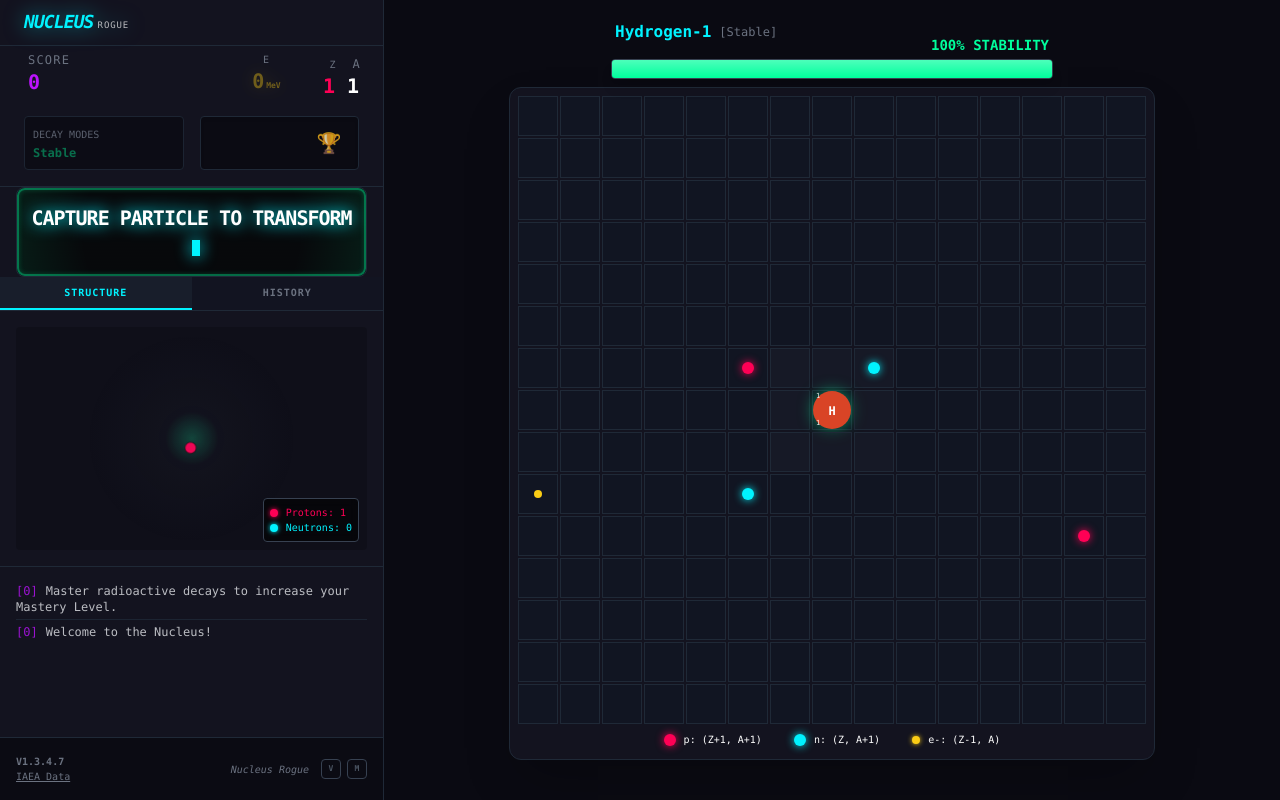
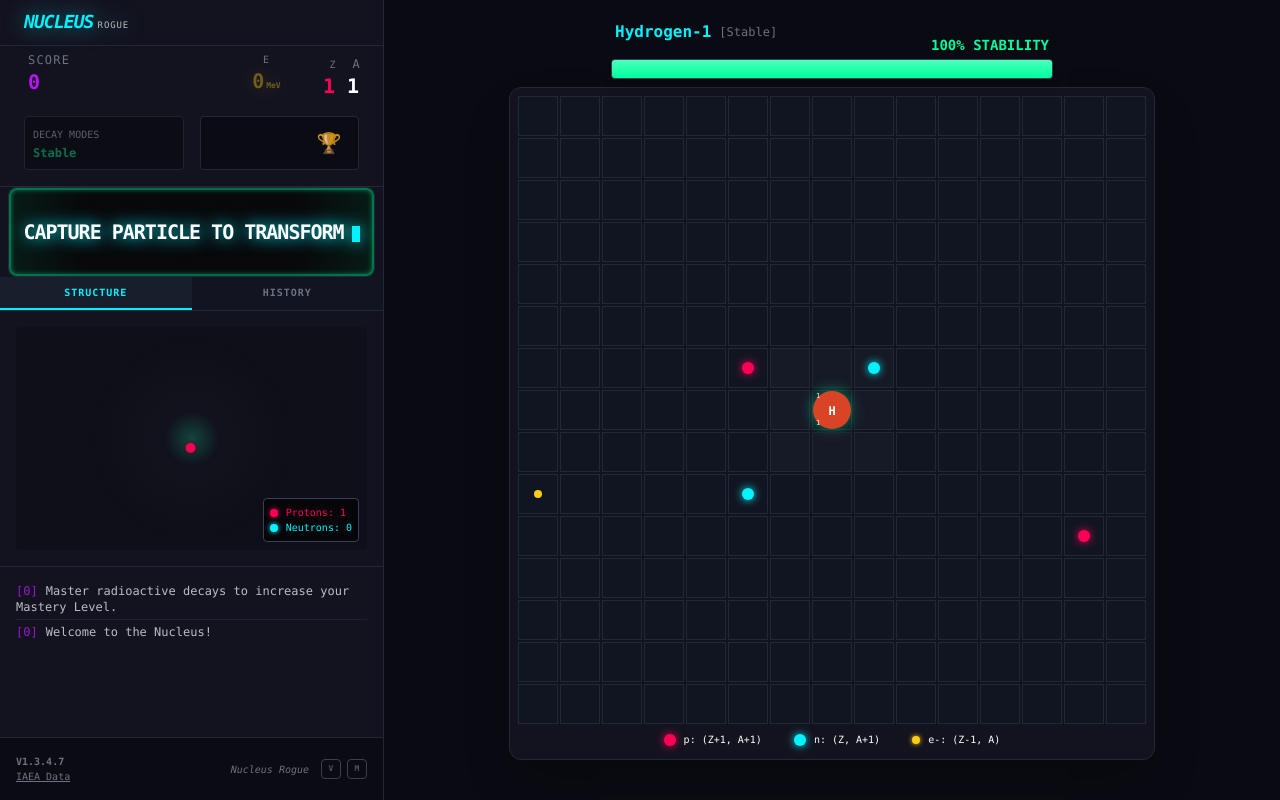
Before and after one commit to hyd3nekosuki/Nucleus-Rogue, a React (Vite) app: page / in a window 1280 px wide. Built offline with nearby package versions, Linux system fonts and the light colour scheme.

Commit message:
feat: Improve visual feedback for control panel
Refactors CSS animations and styling for the control panel's pulsating border. The animation is now synchronized to event colors and uses a more uniform scaling for consistent visual feedback.

```diff
--- a/components/ControlPanel.tsx
+++ b/components/ControlPanel.tsx
@@ -40,7 +40,7 @@ const ControlPanel: React.FC<ControlPanelProps> = ({ combo, isTimeStopped, lastC
     }
   }, [activeEvent]);
 
-  // Dynamic text color based on event activity or default green
+  // Dynamic text and border color based on event activity or default green
   const signalColor = (activeEvent && isEventColorActive) ? activeEvent.color : "#00ff9d";
 
   // Sync gauge when combo starts or increments
@@ -101,12 +101,14 @@ const ControlPanel: React.FC<ControlPanelProps> = ({ combo, isTimeStopped, lastC
   };
 
   return (
-    <div className="bg-black/60 mx-4 min-h-[80px] md:min-h-[90px] flex flex-col relative overflow-hidden p-3 font-mono select-none touch-none rounded-lg border border-gray-800">
+    <div className="bg-black/60 mx-2 min-h-[80px] md:min-h-[90px] flex flex-col relative overflow-hidden p-3 font-mono select-none touch-none rounded-lg border border-gray-800">
 
-      {/* BACKGROUND PULSING GREEN BORDER LAYER - Synchronized to 4-beat cycle */}
+      {/* BACKGROUND PULSING BORDER LAYER - Synchronized to 4-beat cycle and event colors */}
       <div
-        className="absolute inset-0 border-2 border-neon-green/40 rounded-lg pointer-events-none transition-all duration-300 z-20"
+        className="absolute inset-0 border-2 rounded-lg pointer-events-none transition-colors duration-300 z-20"
         style={{
+          borderColor: signalColor,
+          color: signalColor,
           animation: !isTimeStopped ? `bpm-border-pulse ${fourBeatDuration}s infinite ease-in-out` : 'none'
         }}
       />
--- a/index.html
+++ b/index.html
@@ -314,10 +314,10 @@
           animation: rainbow-flow 2s linear infinite;
       }
 
-      /* BPM Synchronization Pulse - Optimized for horizontal expansion of vertical borders */
+      /* BPM Synchronization Pulse - Updated to uniform scale for consistent visual blinking */
       @keyframes bpm-border-pulse {
-        0%, 100% { transform: scaleX(1.0); border-color: rgba(0, 255, 157, 0.4); box-shadow: inset 0 0 5px rgba(0, 255, 157, 0.2); }
-        50% { transform: scaleX(1.02); border-color: rgba(0, 255, 157, 0.8); box-shadow: inset 0 0 15px rgba(0, 255, 157, 0.3), 0 0 10px rgba(0, 255, 157, 0.1); }
+        0%, 100% { transform: scale(1.0); opacity: 0.4; box-shadow: inset 0 0 5px currentColor, 0 0 2px currentColor; }
+        50% { transform: scale(1.015); opacity: 0.9; box-shadow: inset 0 0 15px currentColor, 0 0 10px currentColor; }
       }
 
     </style>
```
